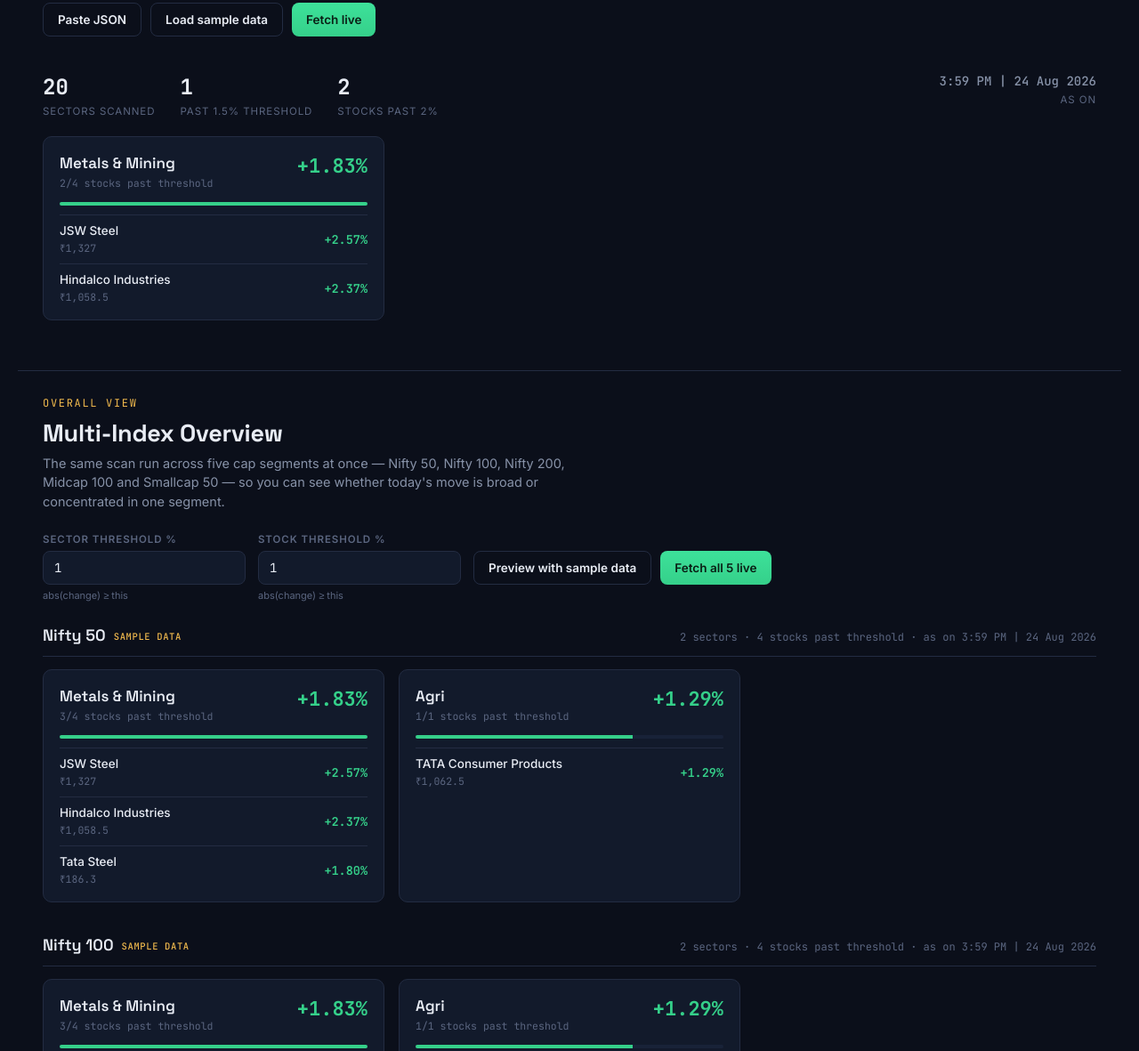
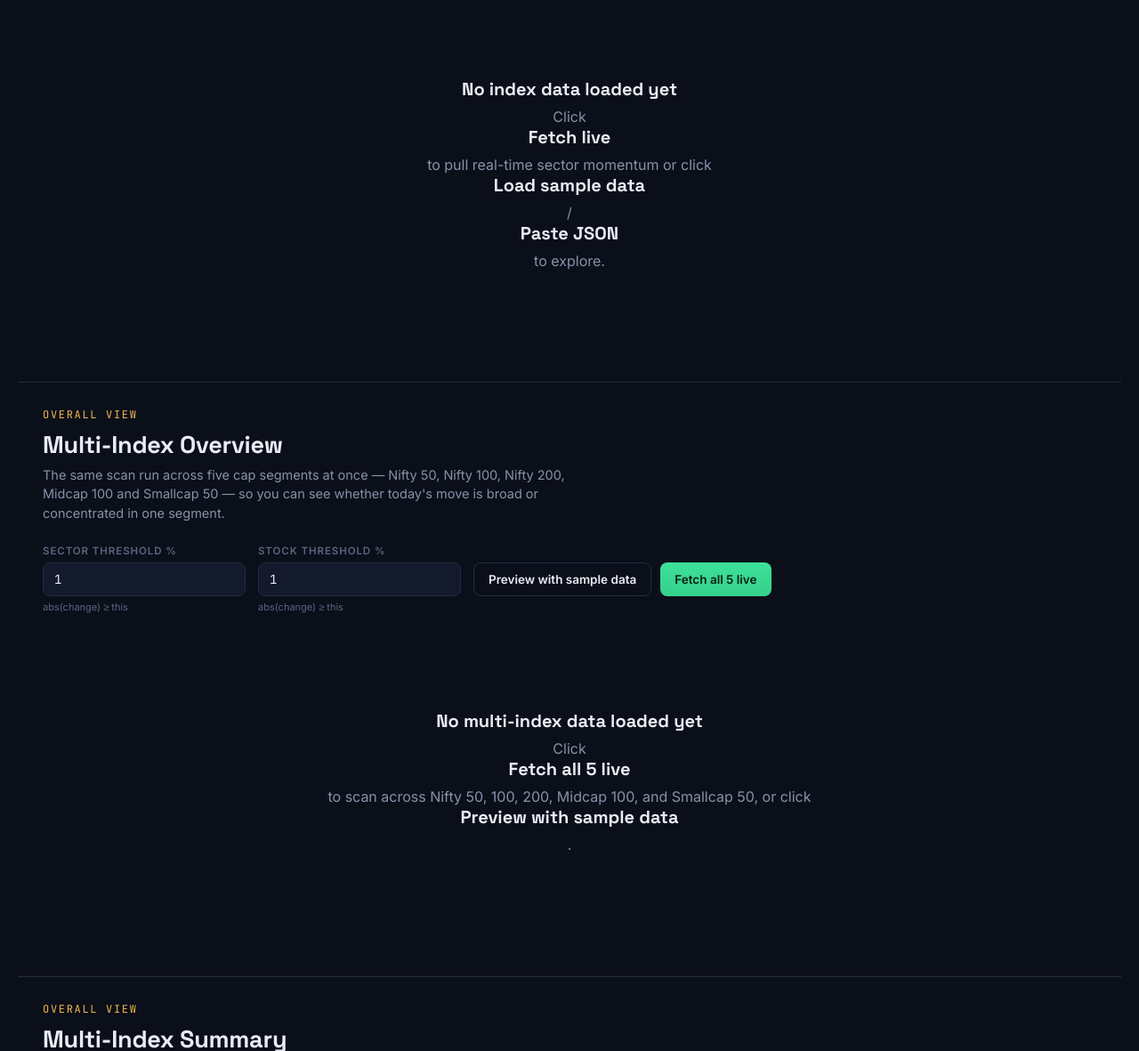
Before and after one commit to Jyothishkumarav/sector-momentum-dashboard, a plain HTML site: page sector-momentum-dashboard (2).html in a window 1280 px wide. Shown: the part 371-1552 px from the top of the page at 89% size. Drawn offline with Linux system fonts and the light colour scheme.

Commit message:
Remove default sample auto-loading and initialize clean empty states across sections

```diff
--- a/sector-momentum-dashboard (2).html
+++ b/sector-momentum-dashboard (2).html
@@ -1178,7 +1178,21 @@
   }
 
   function render(){
-    if (!rawPayload) return;
+    if (!rawPayload) {
+      els.statsRow.style.display = 'none';
+      if (els.tickerTrack && els.tickerTrack.parentElement) {
+        els.tickerTrack.parentElement.style.display = 'none';
+      }
+      els.grid.innerHTML = `
+        <div class="empty">
+          <b>No index data loaded yet</b>
+          Click <b>Fetch live</b> to pull real-time sector momentum or click <b>Load sample data</b> / <b>Paste JSON</b> to explore.
+        </div>`;
+      return;
+    }
+    if (els.tickerTrack && els.tickerTrack.parentElement) {
+      els.tickerTrack.parentElement.style.display = 'block';
+    }
     const { sectors, bySector, asOnDate } = process(rawPayload);
     const sectorThresh = parseFloat(els.sectorThresh.value) || 0;
     const stockThresh = parseFloat(els.stockThresh.value) || 0;
@@ -1214,7 +1228,11 @@
   function renderMulti(){
     const ids = MULTI_INDEX_ORDER.filter(id => multiPayloads[id]);
     if (!ids.length){
-      els.multiIndexList.innerHTML = '';
+      els.multiIndexList.innerHTML = `
+        <div class="empty" style="margin-top:12px;">
+          <b>No multi-index data loaded yet</b>
+          Click <b>Fetch all 5 live</b> to scan across Nifty 50, 100, 200, Midcap 100, and Smallcap 50, or click <b>Preview with sample data</b>.
+        </div>`;
       return;
     }
     const sectorThresh = parseFloat(els.multiSectorThresh.value) || 0;
@@ -1300,7 +1318,7 @@
     const thresh = parseFloat(summaryThreshInp.value) || 0;
     const ids = MULTI_INDEX_ORDER.filter(id => multiPayloads[id]);
     if (!ids.length){
-      summaryList.innerHTML = '<p style="padding:0 28px;color:var(--text-dim);font-size:13px;">No data loaded yet — use the Multi-Index Overview above to fetch or load sample data, then click Refresh summary.</p>';
+      summaryList.innerHTML = '<p style="padding:16px 28px;color:var(--text-dim);font-size:13px;">No data loaded yet — use <b>Fetch all 5 live</b> above or <b>Preview with sample data</b>, then click Refresh summary.</p>';
       return;
     }
     summaryList.innerHTML = ids.map(id => {
@@ -1912,15 +1930,12 @@
     }
 };
 
-  // Auto-load sample on first paint so the dashboard isn't empty.
-  rawPayload = SAMPLE_DATA;
+  // Initialize dashboard views with clear empty states on first paint.
+  updateConfluenceLabels();
   render();
-
-  MULTI_INDEX_ORDER.forEach(id => { multiPayloads[id] = SAMPLE_DATA; });
-  multiIsSample = true;
   renderMulti();
   renderSummary();
-  loadConfluenceSample();
+  renderConfluence();
 })();
 </script>
 
```
